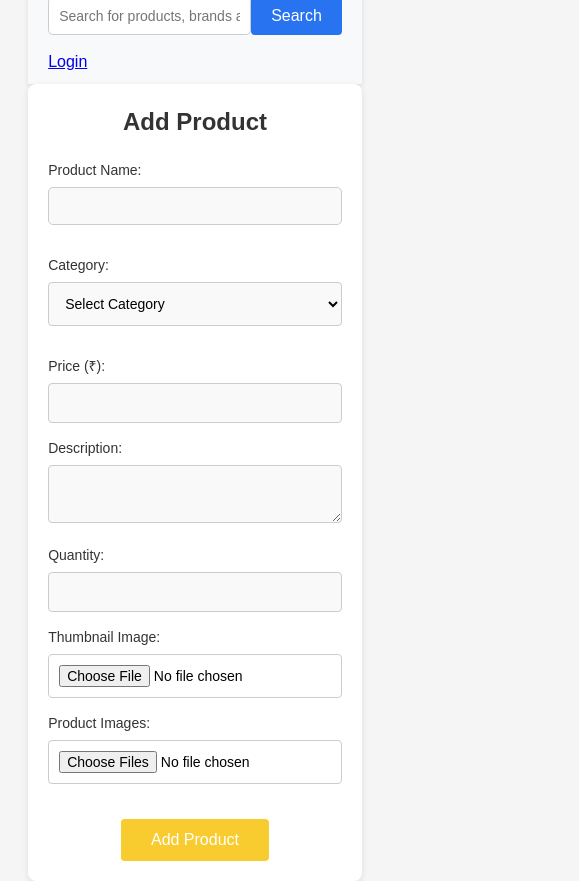
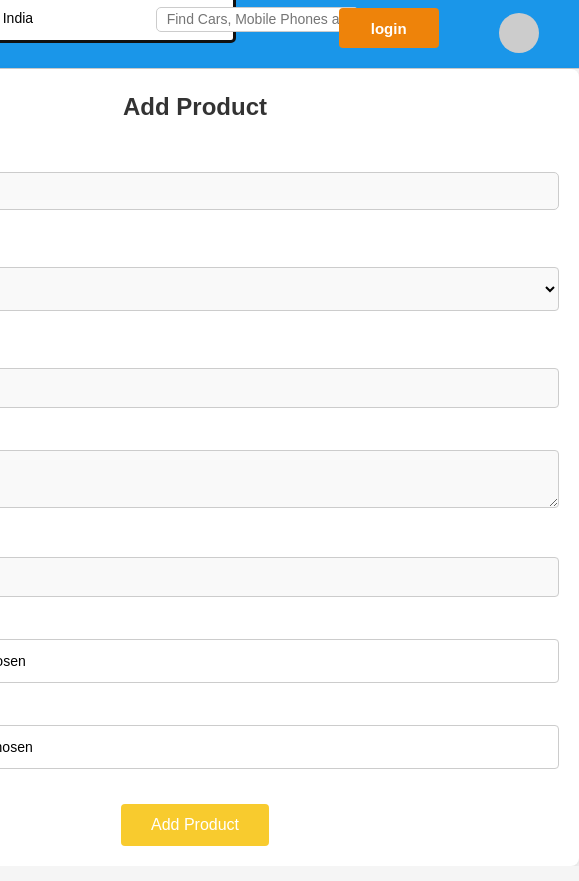
Before and after one commit to Athilathesni/Ecommerce, a React (Vite) app in the folder clientside/ecom/: page /addProduct in a window 390 px wide. Shown: the whole page, 579 px wide, since content can reach past the window. Built offline with nearby package versions, Linux system fonts and the light colour scheme.

Commit message:
file added

```diff
--- a/clientside/ecom/src/components/Nav.css
+++ b/clientside/ecom/src/components/Nav.css
@@ -1,136 +1,197 @@
+body {
+  margin: 0;
+  font-family: Arial, sans-serif;
+}
 
 .navbar {
   display: flex;
+  align-items: center;
   justify-content: space-between;
-    align-items: center;
-    padding: 10px 20px;
-    background-color: #f8f9fa;
-    box-shadow: 0 2px 5px rgba(0, 0, 0, 0.1);
+  padding: 10px 10px;
+  height: 90px;
+  background-color: #1a96e9;
+  border-bottom: 1px solid #ccc;
 }
 
+.nav-left {
+  display: flex;
+  align-items: center;
+}
+
+.logo {
+  width: 40px;
+  margin-right: 10px;
+}
+
+.loca {
+  border: 3px solid #111111;
+  border-radius: 5px;
+  font-size: 14px;
+  width: 250px;
+  height: 50px;
+  margin-left: 10px;
+  margin-right: -10px;
+  margin-top: 4px;
+}
+
+.nav-center {
+  display: flex;
+  align-items: center;
+  flex: 1;
+  max-width: 600px;
+  margin: 0 20px;
+}
 .navbar-brand .logo {
   font-size: 24px;
   font-weight: bold;
   text-decoration: none;
-    color: #333;
+  /* color: #daab10; */
+  color: white;
+}
+.b1{
+  /* color: rgb(206, 7, 163); */
+  color:  #daab10;
+  font-size: 20px;
+  margin-top: -8px;
+  margin-left: 20px;
+  font-weight: bold;
+}
+.log{
+  width: 100px;
+  height: 40px;
+  border: none;
+  border-radius: 4px;
+  font-size: 15px;
+  font-weight: bold;
+  color: white;
+  background-color: rgb(238, 131, 10);
+  margin-top: 10px;
+  margin-right: 50px;
+  margin-left: -40px;
+}
+.search-input {
+  flex: 1;
+ height: 25px;
+  border: 3px solid #111111;
+  border-radius: 5px;
+  font-size: 14px;
+  margin-left: -90px;
+  margin-top: 7px;
 }
 
-  .navbar-menu {
+.search-button {
+  background-color: #002f34;
+  color: #fff;
+  border: none;
+  padding: 10px;
+  border-radius: 0 5px 5px 0;
+  cursor: pointer;
+}
+
+/* .engs{
+  width: 120px;
+  height: 50px;
+  border: 1px solid  #cbd8d6;
+  background-color:  #cbd8d6;
+  margin-right: 30px;
+} */
+
+.nav-right {
   display: flex;
   align-items: center;
 }
 
-
-  .search-form {
-    display: flex;
-    align-items: center;
-    margin-top: -25px;
-  }
-  .b1{
-    color: rgb(37, 29, 151);
-    font-size: 20px;
-    margin-top: -8px;
-    margin-left: 20px;
-  }
-  .search-input {
-    padding: 6px 10px;
-    width: 300px;
-    border: 1px solid #ccc;
-    border-radius: 4px;
+.lang-button {
+  background: none;
+  border: none;
   font-size: 14px;
+  cursor: pointer;
+  margin-right: 15px;
 }
 
-  .search-btn {
-    background-color: #007bff;
-    border: none;
-    padding: 6px 10px;
-    margin-left: 360px;
-    border-radius: 4px;
-    color: white;
+.icon {
+  font-size: 20px;
+  margin: 0 10px;
   cursor: pointer;
-    margin-top: -30px;
-
-  }
-  /* Profile Dropdown */
-  .profile-dropdown {
-    position: relative;
-    margin-left: 20px;
-    cursor: pointer;
-    margin-right: 50px;
 }
 
 .profile-icon {
-    color: #555;
-    margin-top: -50px;
-    margin-right: -10px;
+  width: 40px;
+  height: 40px;
+  background-color: #ccc;
+  border-radius: 50%;
+  margin-top: 20px;
+  margin-right: 30px;
+  margin-left: 10px;
 }
 
-  .profile-dropdown .dropdown-menu {
+.sell-button {
+  position: relative;
+  width: 100px;
+  height: 40px;
+  font-size: 16px;
+  font-weight: bold;
+  color: #002f34;
+  background-color: white;
+  border: none;
+  border-radius: 40px;
+  cursor: pointer;
+  overflow: hidden;
+}
+
+
+
+.dropdown {
+  position: relative;
+}
+
+.dropbtn {
+  background-color: transparent;
+  border: none;
+  color: black;
+  font-size: 18px;
+  cursor: pointer;
+  outline: none;
+  padding: 5px;
+}
+
+/* .dropbtn:hover {
+  transform: rotate(180deg);
+} */
+
+.dropdown-content {
   display: none;
   position: absolute;
-    top: 30px;
   right: 0;
-    background-color: white;
-    box-shadow: 0 4px 8px rgba(0, 0, 0, 0.1);
-    border-radius: 4px;
-    min-width: 150px;
+  background: white;
+  border-radius: 8px;
+  box-shadow: 0px 8px 16px rgba(0, 0, 0, 0.2);
+  z-index: 1;
+  overflow: hidden;
 }
 
-  .profile-dropdown:hover .dropdown-menu {
+.dropdown-content a {
+  color: #333;
+  padding: 10px 15px;
+  text-decoration: none;
   display: block;
 }
 
-  .profile-dropdown .dropdown-menu a {
+
+.dropdown-content {
   display: block;
-    padding: 10px;
-    text-decoration: none;
-    color: #333;
-    border-bottom: 1px solid #ddd;
+  opacity: 1;
+  transform: translateY(10px);
+  transition: all 0.3s ease;
 }
 
-  .profile-dropdown .dropdown-menu a:hover {
-    background-color: #f1f1f1;
+@keyframes fadeIn {
+  from {
+    opacity: 0;
+    transform: translateY(-10px);
   }
-  .login-btn{
-    border: none;
-    border-radius: 3px;
-    background-color: rgb(59, 58, 58);
-    color: white;
-    font: bold;
-    width: 70px;
-    height: 30px;
-    margin-right: 10px;
-    margin-left: 10px;
-    margin-top: -25px;
-  }
-  .login-btn a{
-    color: #ffffff;
-    text-decoration: none;
-  }
-
-  /* Responsive Design */
-  @media (max-width: 768px) {
-    .navbar {
-      flex-direction: column;
-      align-items: flex-start;
-    }
-
-    .navbar-menu {
-      flex-direction: column;
-      width: 100%;
-    }
-
-    .search-form {
-      width: 100%;
-      margin-bottom: 10px;
-    }
-
-    .login-btn {
-      width: 100%;
-      margin-top: 10px;
-    }
-
-    .profile-dropdown {
-      margin-left: 0;
+  to {
+    opacity: 1;
+    transform: translateY(0);
   }
 }
--- a/clientside/ecom/src/components/Nav.jsx
+++ b/clientside/ecom/src/components/Nav.jsx
@@ -1,9 +1,26 @@
-
-import React from "react";
+import React, { useEffect, useState } from 'react'
 import "./Nav.css";
 import { Link, useNavigate } from "react-router-dom";
 
-const Nav = () => {
+const Nav = ({setFilter}) => {
+  const [isDropdownVisible, setIsDropdownVisible] = useState(false)
+  const toggleDropdown = (event) => {
+    event.stopPropagation()
+    setIsDropdownVisible((prevState) => !prevState)
+  }
+
+  useEffect(() => {
+    const handleOutsideClick = (event) => {
+      if (!event.target.closest(".dropdown")) {
+        setIsDropdownVisible(false)
+      }
+    }
+
+    window.addEventListener("click", handleOutsideClick)
+    return () => {
+      window.removeEventListener("click", handleOutsideClick)
+    }
+  }, [])
   const navigate = useNavigate();
   const token = localStorage.getItem("token");
 
@@ -15,28 +32,54 @@ const Nav = () => {
 
   return (
     <nav className="navbar">
-      <div className="logo">Bajikart</div>
-      <div className="search-bar">
-        <input type="text" placeholder="Search for products, brands and more" />
-        <button type="submit">Search</button>
+      {/* Left Section */}
+      <div className="navbar-brand">
+        <a href="/" className="logo">𝐄-𝐂𝐎𝐌𝐌𝐄𝐑𝐂𝐄</a>
+        <p className="b1">ᴮᵉᵃᵘᵗʸ ᵃⁿᵈ ᴳʳᵒᵒᵐⁱⁿᵍ</p>
       </div>
-      <div className="nav-links">
-        {token ? (
-          <>
-            <div className="dropdown">
-              <button className="dropdown-btn">Account</button>
-              <div className="dropdown-content">
-                <Link to="/profile">Profile</Link>
-                <button onClick={handleLogout}>Logout</button>
-              </div>
+      <div className="nav-left">
+
+        {/* <img src={logo} alt="Logo" className="logo" /> */}
+        <select className="loca">
+          <option value="india">India</option>
+          <option value="usa">USA</option>
+          <option value="uk">UK</option>
+        </select>
+      </div>
+
+      {/* Center Section */}
+      <div className="nav-center">
+        <input
+          type="text"
+          className="search-input"
+          placeholder="Find Cars, Mobile Phones and more..."
+          onChange={(e) => setFilter(e.target.value)}
+        />
+
+      </div>
+
+      {/* Right Section */}
+      <div className="nav-right">
+        <div className="eng">
+          <Link to={"/Login"}>
+       <button className='log'>login</button></Link>
+        </div>
+
+        <div className="profile-icon" onClick={toggleDropdown}></div>
+        <div className="dropdown">
+          {isDropdownVisible && (
+            <div className="dropdown-content">
+              <a href="/Profile">Profile</a>
+              <a onClick={handleLogout} style={{ cursor: "pointer" }}>
+                Logout
+              </a>
             </div>
-          </>
-        ) : (
-          <Link to="/login">Login</Link>
-        )}
+          )}
+        </div>
       </div>
     </nav>
   );
 };
 
+
 export default Nav;
```
Lines whose indentation alone changed are shown as unchanged.
